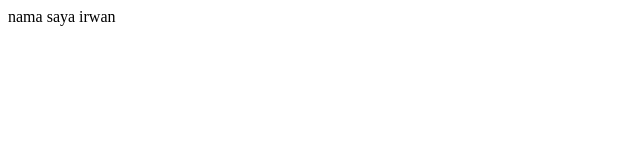
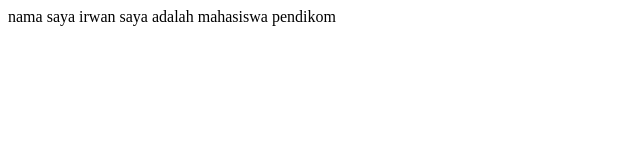
Before and after one commit to Irwansyah-eng/percobaan, a plain HTML site: page index.html in a window 1280 px wide. Shown: the whole page, without its empty margins (0-640 px from the left). Drawn offline with Linux system fonts and the light colour scheme.

Commit message:
Update index.html

```diff
--- a/index.html
+++ b/index.html
@@ -7,5 +7,6 @@
 </head>
 <body>
 nama saya irwan
+saya adalah mahasiswa pendikom
 </body>
 </html>
```
